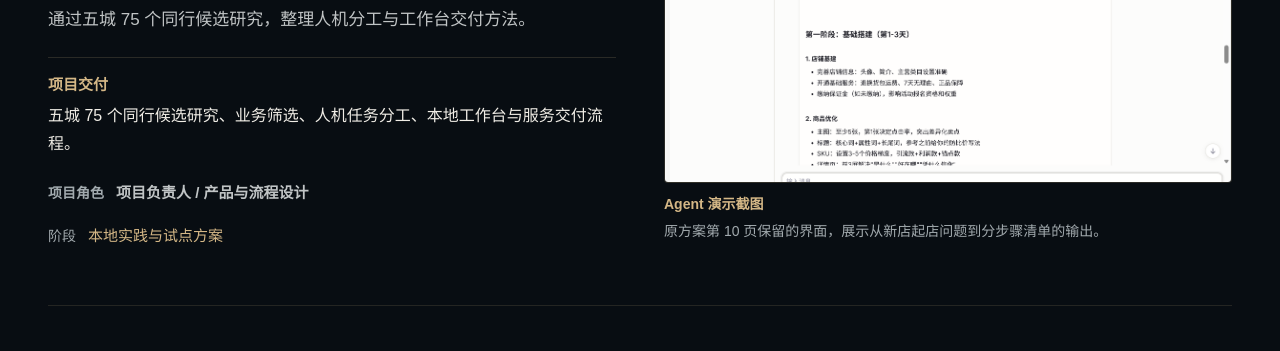
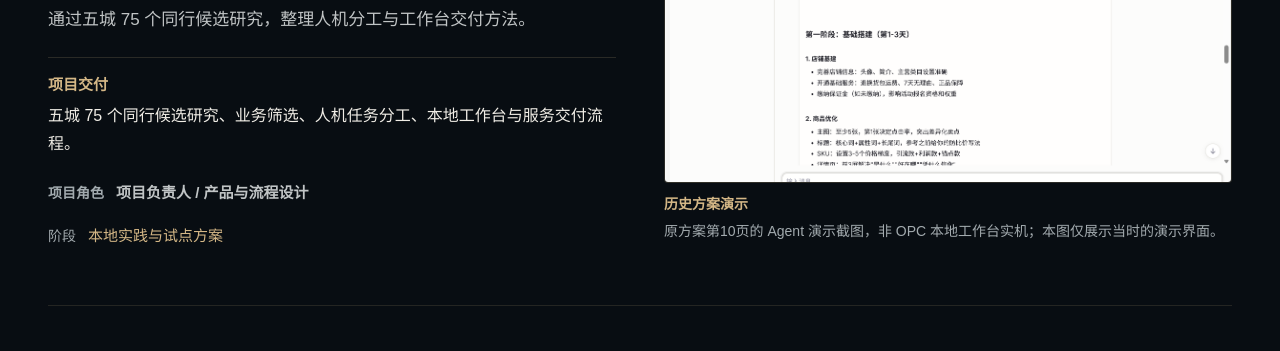
Before and after one commit to michalflowers245-alt/michalflowers245-alt.github.io, a plain HTML site: page work/opc-ai-workflow/index.html in a window 1280 px wide. Shown: the part 402-753 px from the top of the page. Drawn offline with Linux system fonts and the light colour scheme.

Commit message:
Clarify OPC proposal screenshot

```diff
--- a/work/opc-ai-workflow/index.html
+++ b/work/opc-ai-workflow/index.html
@@ -141,7 +141,7 @@
     <a href="/assets/case-proof/opc-workflow-agent.png" target="_blank" rel="noopener" aria-label="查看原图：OPC 方案中的电商运营 Agent 界面，接收新店开店问题并输出基础搭建清单">
       <img src="/assets/case-proof/opc-workflow-agent.png" width="2370" height="1328" alt="OPC 方案中的电商运营 Agent 界面，接收新店开店问题并输出基础搭建清单" loading="eager" decoding="async">
     </a>
-    <figcaption><strong>Agent 演示截图</strong><span>原方案第 10 页保留的界面，展示从新店起店问题到分步骤清单的输出。</span></figcaption>
+    <figcaption><strong>历史方案演示</strong><span>原方案第10页的 Agent 演示截图，非 OPC 本地工作台实机；本图仅展示当时的演示界面。</span></figcaption>
   </figure>
     </header>
 
```
